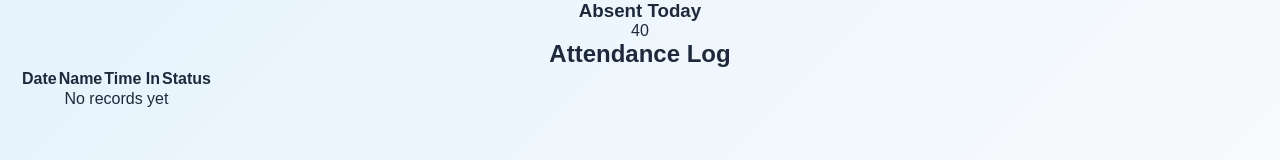
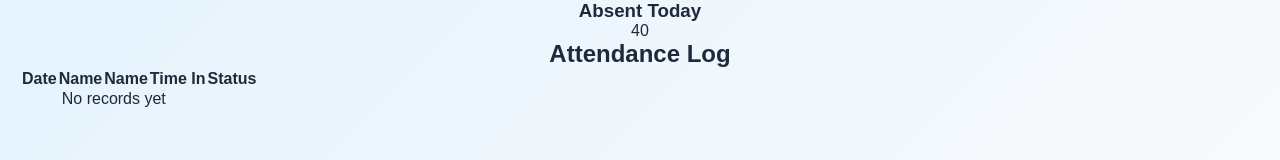
Before and after one commit to amey110/Smart-Attendance-System, a plain HTML site: page dashboard.html in a window 1280 px wide. Shown: the part 196-356 px from the top of the page. Drawn offline with Linux system fonts and the light colour scheme.

Commit message:
Update dashboard.html

```diff
--- a/dashboard.html
+++ b/dashboard.html
@@ -39,8 +39,10 @@
         <tr>
           <th>Date</th>
           <th>Name</th>
+          <th>Name</th>
           <th>Time In</th>
           <th>Status</th>
+
         </tr>
       </thead>
       <tbody id="attendanceLog">
```
